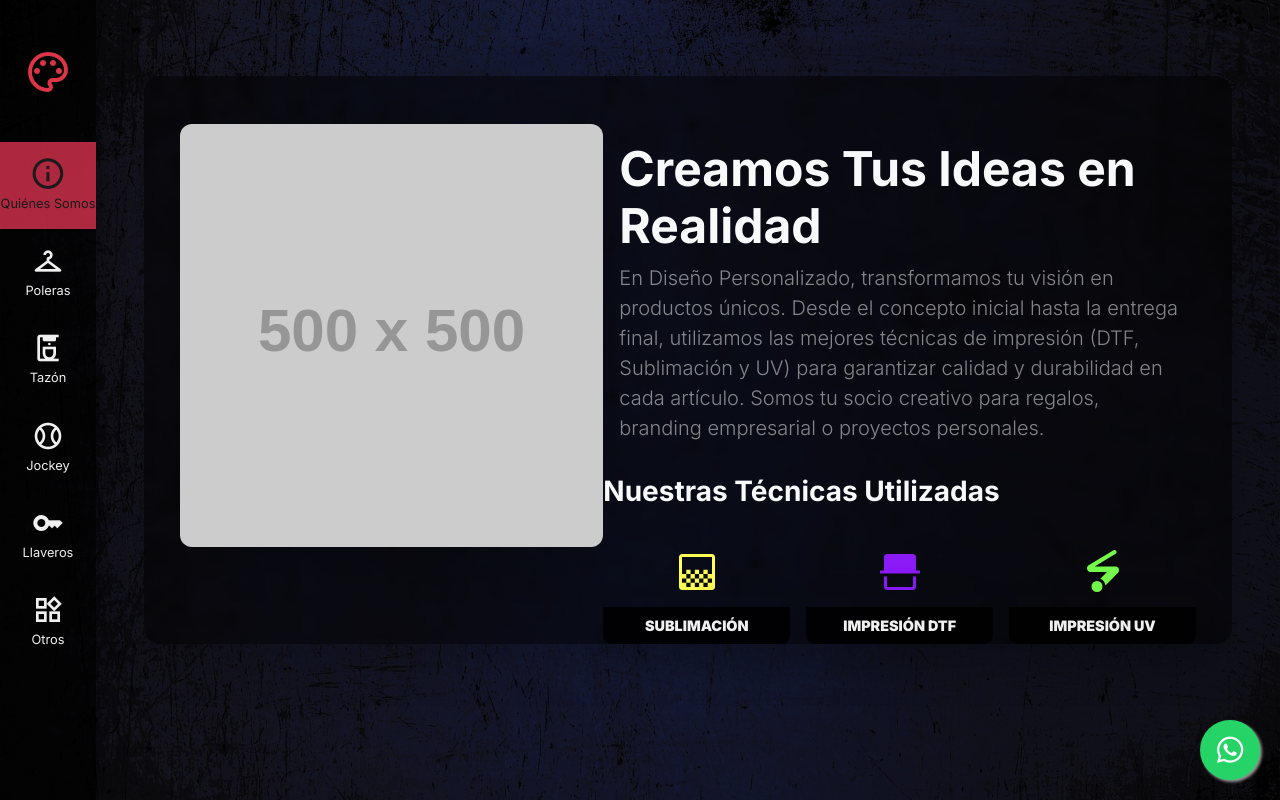
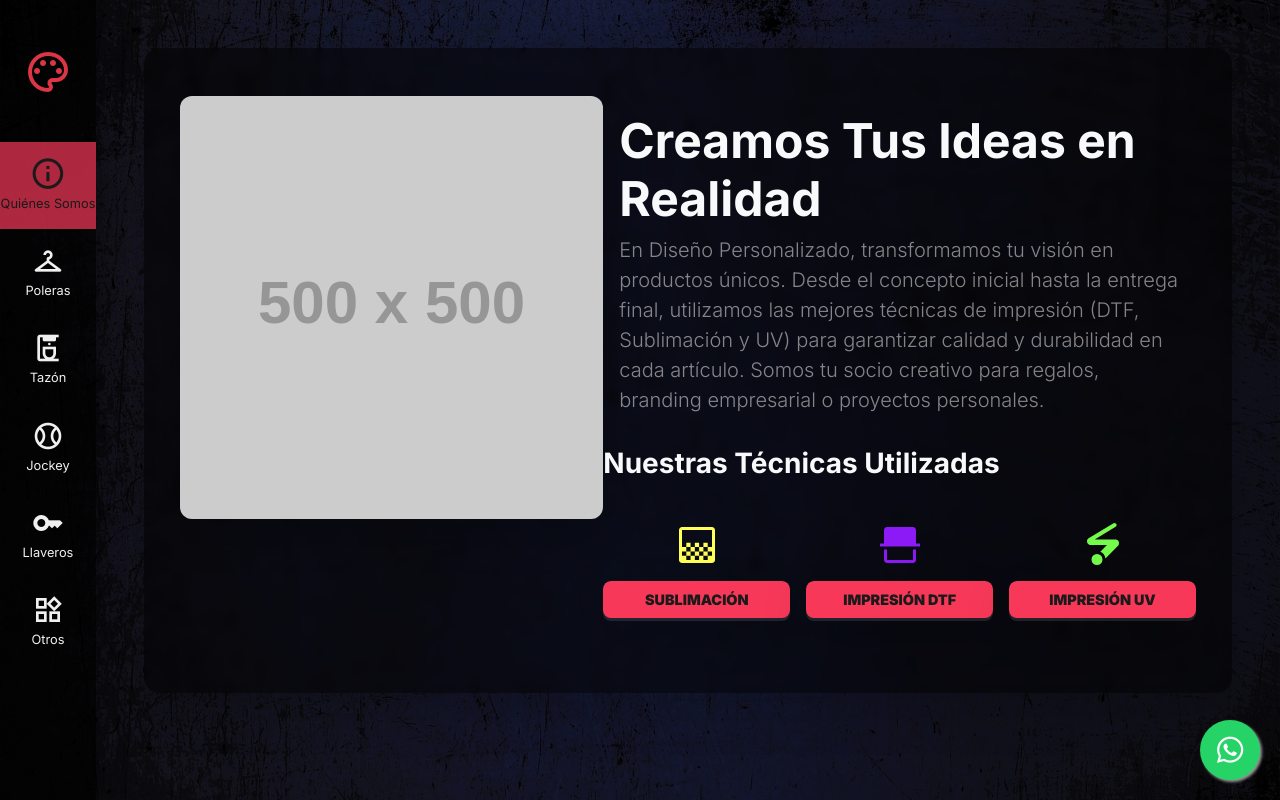
Before and after one commit to JBenAvil/sublidaring, a plain HTML site: page index.html in a window 1280 px wide. Drawn offline with nearby package versions, Linux system fonts and the light colour scheme; placeholder pictures from the web are drawn by us; a script that the page names is missing.

Commit message:
Add_V1.1

```diff
--- a/style.css
+++ b/style.css
@@ -132,37 +132,49 @@
         /* 4. Footer de Técnicas */
         .technique-footer {
             margin-top: 2rem;
-            text-align: center;
         }
+
+        /* Centrado de contenido en las columnas de técnicas (SVG y Box) */
+        .technique-footer .col-md-4 {
+            display: flex;
+            flex-direction: column;
+            align-items: center; /* Centra horizontalmente el SVG y el technique-box */
+            margin-bottom: 1.5rem; /* Espacio entre técnicas en móvil */
+        }
+
+        /* Espacio y tamaño para el icono SVG */
+        .technique-footer svg {
+            margin-bottom: 0.75rem;
+        }
+
         .technique-box {
             position: relative;
             overflow: hidden;
             border-radius: 0.5rem;
             padding: 0;
-            height: 100%;
-        }
-        .technique-box img {
+            background-color: rgba(255, 255, 255, 0.1); /* Fondo ligero para la caja */
             width: 100%;
-            height: 100%;
-            object-fit: cover;
+            max-width: 220px; /* Limite de ancho para que no se extienda demasiado en desktop */
+            min-height: 40px;
             transition: transform 0.3s ease;
         }
-        .technique-box:hover img {
-            transform: scale(1.05);
+        /* Eliminamos .technique-box img ya que el SVG está fuera */
+
+        .technique-box:hover {
+            transform: scale(1.03); /* Efecto hover solo en la caja */
         }
+
         .technique-text {
-            position: absolute;
-            bottom: 0;
-            left: 0;
+            /* Estilo de texto y fondo para el nombre de la técnica */
+            position: static; /* No se superpone a nada */
             width: 100%;
-            background-color: rgba(0, 0, 0, 0.85);
-            color: var(--text-color);
+            background-color: var(--primary-color); /* Usamos color primario para el fondo del texto */
+            color: var(--dark-bg);
             padding: 0.5rem 0;
             text-align: center;
             font-weight: bold;
             font-size: 0.9rem;
-            border-bottom-left-radius: 0.5rem;
-            border-bottom-right-radius: 0.5rem;
+            border-radius: 0.5rem;
         }
 
         /* 5. Footer Global - Base para Escritorio */
```
